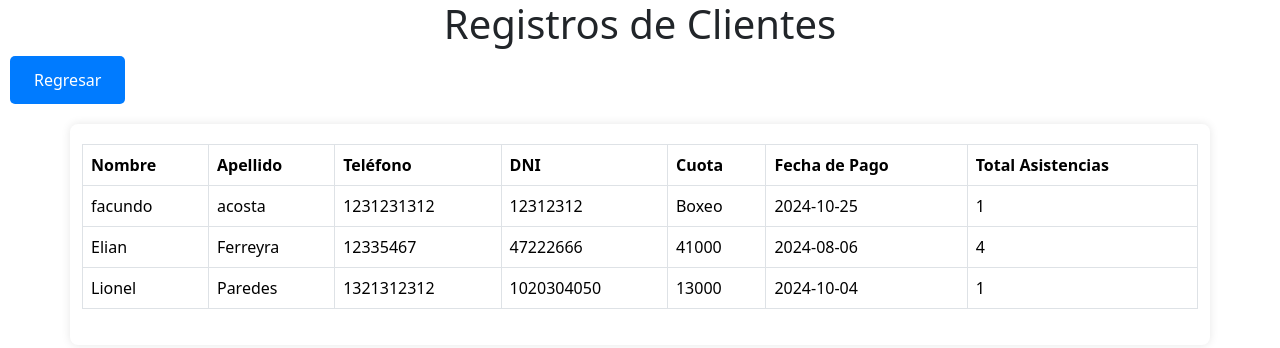
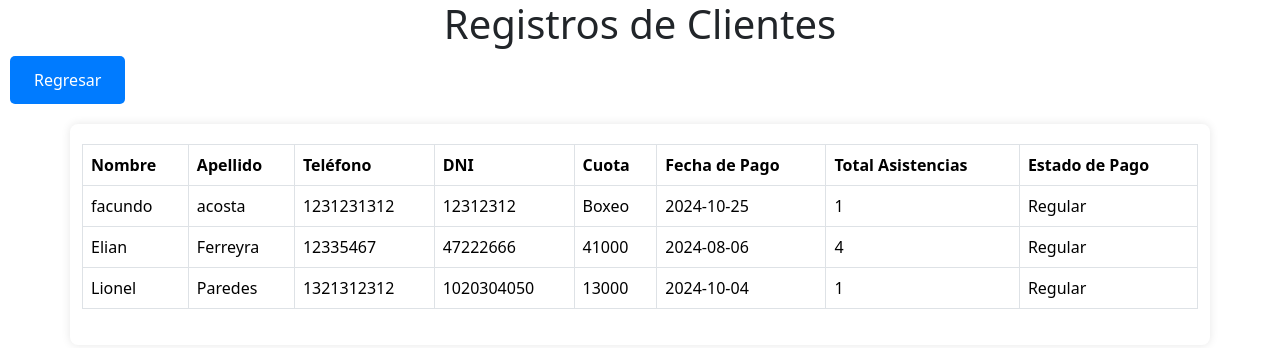
Before and after one commit to Facundo223/M-S, a PHP site: page /ver_registros.php in a window 1280 px wide. Shown: the top 348 px of the page. Run offline with PHP 8.4, Linux system fonts and the light colour scheme; data comes from the database, SQL or seed files in the repository; both versions use the stored data as it was after the commit.

Commit message:
Add files via upload

```diff
--- a/ver_registros.php
+++ b/ver_registros.php
@@ -5,14 +5,11 @@ $username = "root";
 $password = "";
 $dbname = "gimnasio";
 
-
 $conn = new mysqli($servername, $username, $password, $dbname);
-
 
 if ($conn->connect_error) {
     die("Conexión fallida: " . $conn->connect_error);
 }
-
 
 $sql = "
     SELECT c.DNI, c.Nombre, c.Apellido, c.Telefono, c.cuota, c.FechadePago, COUNT(a.DNI) AS Total_Asistencias
@@ -48,12 +45,30 @@ $result = $conn->query($sql);
                     <th>Cuota</th>
                     <th>Fecha de Pago</th>
                     <th>Total Asistencias</th>
+                    <th>Estado de Pago</th>
                 </tr>
             </thead>
             <tbody>
                 <?php
                 if ($result->num_rows > 0) {
                     while($row = $result->fetch_assoc()) {
+                        // Calcular el estado de pago
+                        $fecha_pago = new DateTime($row['FechadePago']);
+                        $fecha_actual = new DateTime();
+                        $diferencia_dias = $fecha_pago->diff($fecha_actual)->days;
+                        $estado_pago = 'Regular';
+
+                        // Lógica para definir el estado de pago
+                        if ($diferencia_dias <= 0) {
+                            $estado_pago = 'Vencido';
+                        } elseif ($diferencia_dias <= 3) {
+                            $estado_pago = 'Próximo a Vencer (3 días)';
+                        } elseif ($diferencia_dias <= 7) {
+                            $estado_pago = 'Próximo a Vencer (7 días)';
+                        } elseif ($row['Total_Asistencias'] >= 30) {
+                            $estado_pago = '30 Asistencias Alcanzadas';
+                        }
+
                         echo "<tr>
                             <td>{$row['Nombre']}</td>
                             <td>{$row['Apellido']}</td>
@@ -62,10 +77,11 @@ $result = $conn->query($sql);
                             <td>{$row['cuota']}</td>
                             <td>{$row['FechadePago']}</td>
                             <td>{$row['Total_Asistencias']}</td>
+                            <td>$estado_pago</td>
                         </tr>";
                     }
                 } else {
-                    echo "<tr><td colspan='7'>No se encontraron registros</td></tr>";
+                    echo "<tr><td colspan='8'>No se encontraron registros</td></tr>";
                 }
                 ?>
             </tbody>
```
Also changed, not shown: gimnasio.sql (+7 -5 lines), registrar_asistencia.php (+14 -3 lines).
